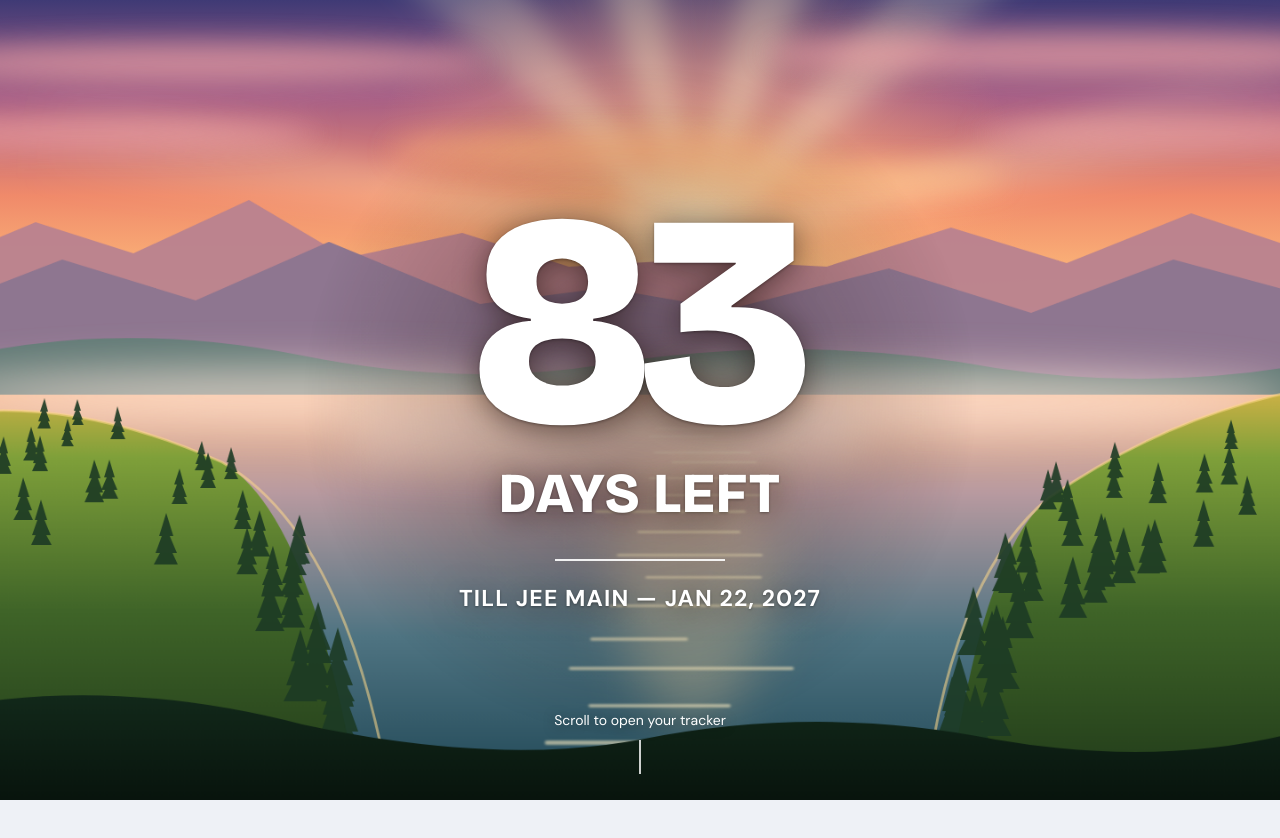
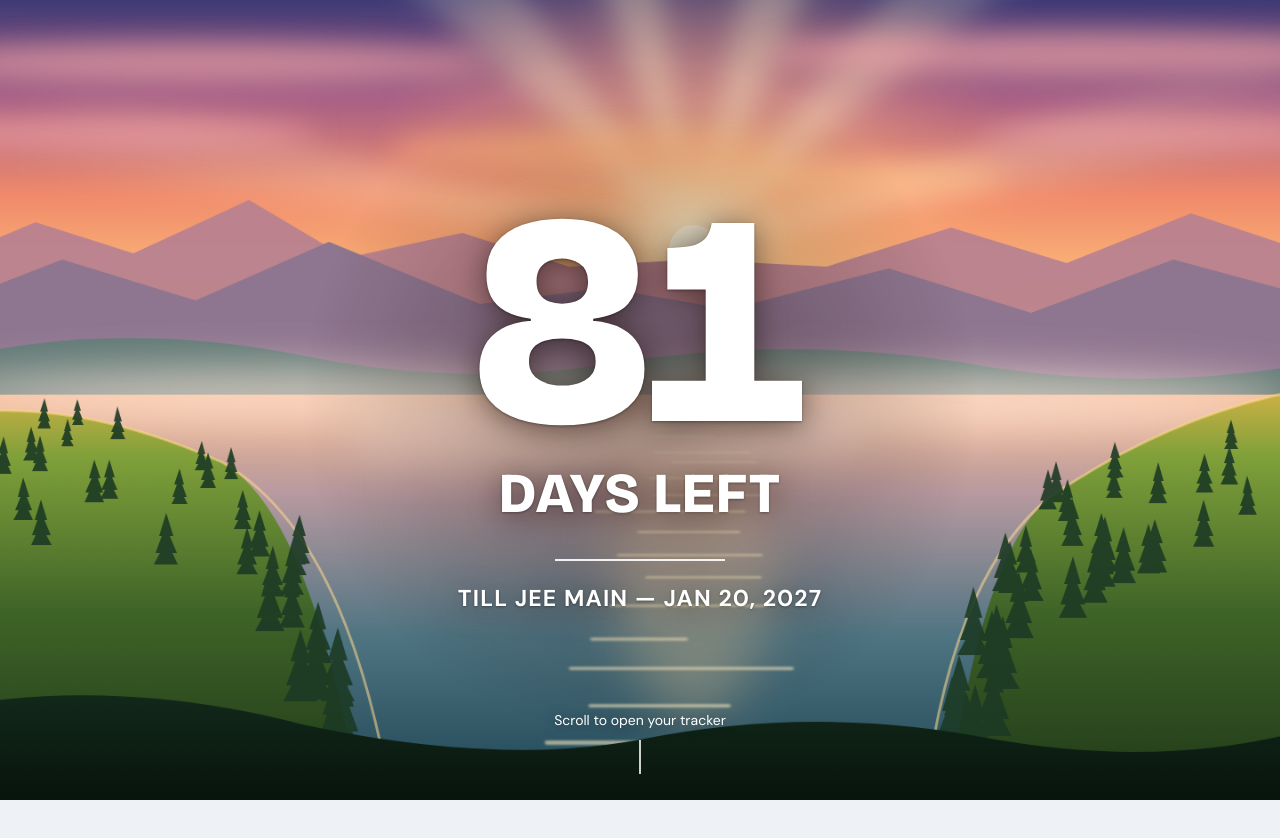
Before and after one commit to gorvjoshi/JEE-Tracker, a plain HTML site: page index.html in a window 1280 px wide. Shown: the top 838 px of the page. Drawn offline with nearby package versions, Linux system fonts and the light colour scheme.

Commit message:
Add files via upload

```diff
--- a/index.html
+++ b/index.html
@@ -213,7 +213,7 @@
 <div class="dn" id="dn" aria-live="polite">0</div>
 <div class="dl" id="dl">DAYS LEFT</div>
 <div class="hr"></div>
-<div class="hs">Till JEE Main — Jan 22, 2027</div>
+<div class="hs">Till JEE Main — Jan 20, 2027</div>
 </div>
 <div class="cue" id="cue">Scroll to open your tracker</div>
 </div></section>
@@ -309,7 +309,7 @@
   const nb=document.querySelector(`.cb[data-id="${t.dataset.id}"][data-f="${t.dataset.f}"]`);if(nb)nb.focus();
 });
 
-const EXAM=new Date(2027,0,22),RM=matchMedia("(prefers-reduced-motion: reduce)").matches;
+const EXAM=new Date(2027,0,20),RM=matchMedia("(prefers-reduced-motion: reduce)").matches;
 const dn=document.getElementById("dn"),dl=document.getElementById("dl");
 const daysLeft=()=>{const n=new Date();return Math.round((EXAM-new Date(n.getFullYear(),n.getMonth(),n.getDate()))/864e5)};
 function updateDays(first){
@@ -433,7 +433,7 @@
 <div class="frm" style="justify-content:flex-start;margin:0 0 6px"><input class="in" id="todo-t" placeholder="Add a task for ${v===t?"today":fmtD(v)}…" style="flex:1;min-width:0" maxlength="200"><button class="btn p" data-a="tadd">Add</button></div>
 ${rows||'<p class="mu">Nothing planned for this day. Add a task above ✅</p>'}</div>`}
 /* calendar */
-const EV={i:["Important","var(--low)"],t:["Test / exam","var(--acc)"],d:["Deadline","var(--mid)"],o:["Other","var(--ok)"]},FIXED={"2027-01-22":"🎯 JEE Main 2027 begins"};
+const EV={i:["Important","var(--low)"],t:["Test / exam","var(--acc)"],d:["Deadline","var(--mid)"],o:["Other","var(--ok)"]},FIXED={"2027-01-20":"🎯 JEE Main 2027 begins"};
 const _n=new Date();let CM={y:_n.getFullYear(),m:_n.getMonth()},CS=dk(),EK="i";
 function dayItems(k){const o=[];if(FIXED[k])o.push({t:FIXED[k],c:"var(--acc2)",src:"fixed"});
   (D.events[k]||[]).forEach(e=>{const v=EV[e.k]||EV.o;o.push({id:e.id,t:e.t,c:v[1],kn:v[0],src:"ev"})});
```
